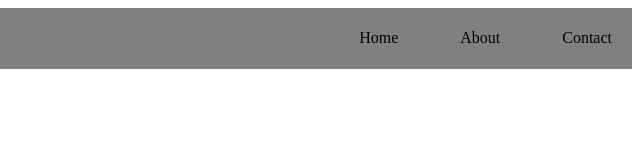
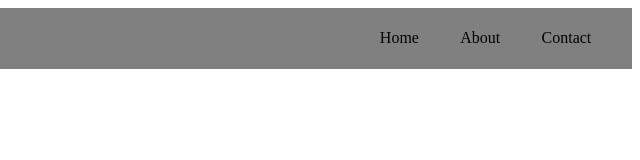
Before and after one commit to KubaGithub92/Hackathon_2, a website: page src/index.html in a window 1280 px wide. Shown: the full height of the page, 640-1280 px from the left. Drawn offline with nearby package versions, Linux system fonts and the light colour scheme; files that its build step writes are made by us from their sources.

Commit message:
header 2 ver

```diff
--- a/src/css/style.scss
+++ b/src/css/style.scss
@@ -4,7 +4,7 @@
     background-color: grey;
     width: 100%;
     font-weight: bold;
-    margin: 0%;
+
 
     h4 {
         margin-left: 20px;
@@ -14,7 +14,7 @@
     .nav {
         width: 20%;
         display: flex;
-        justify-content: space-between;
+        justify-content: space-around;
         align-items: center;
         margin-right: 20px;
         font-weight: lighter;
```
